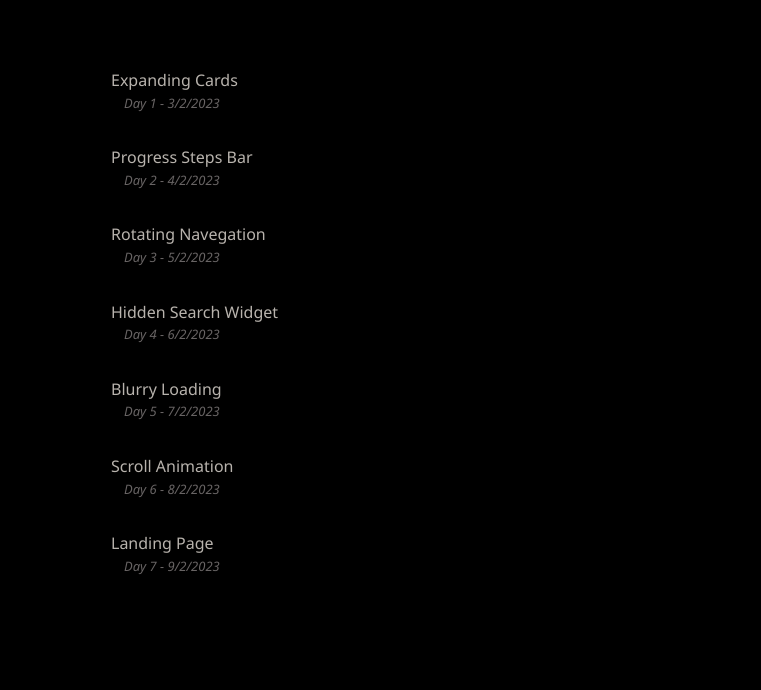
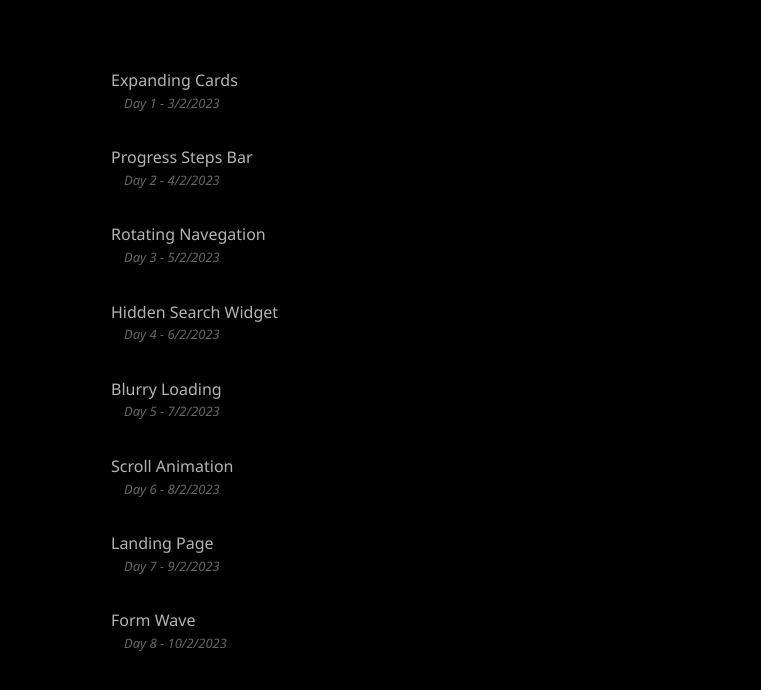
Before and after one commit to Stresadiz/mini-proyects, a website: page index.html in a window 1280 px wide. Shown: the part 160-850 px from the top of the page, without its empty margins (17-778 px from the left). Before the commit the page ends 825 px from the top, so only its background shows below. Drawn offline with Linux system fonts and the light colour scheme.

Commit message:
Update index.html

```diff
--- a/index.html
+++ b/index.html
@@ -50,6 +50,10 @@
                     <a href="split-landing-page/landing-page.html" class="proyects--links">Landing Page</a>
                     <p class="proyects--date">Day 7  - 9/2/2023</p>
                 </li>
+                <li class="proyects--item">
+                    <a href="form-wave/form-wave.html" class="proyects--links">Form Wave</a>
+                    <p class="proyects--date">Day 8  - 10/2/2023</p>
+                </li>
             </ul>
         </div>
     </div>
```
